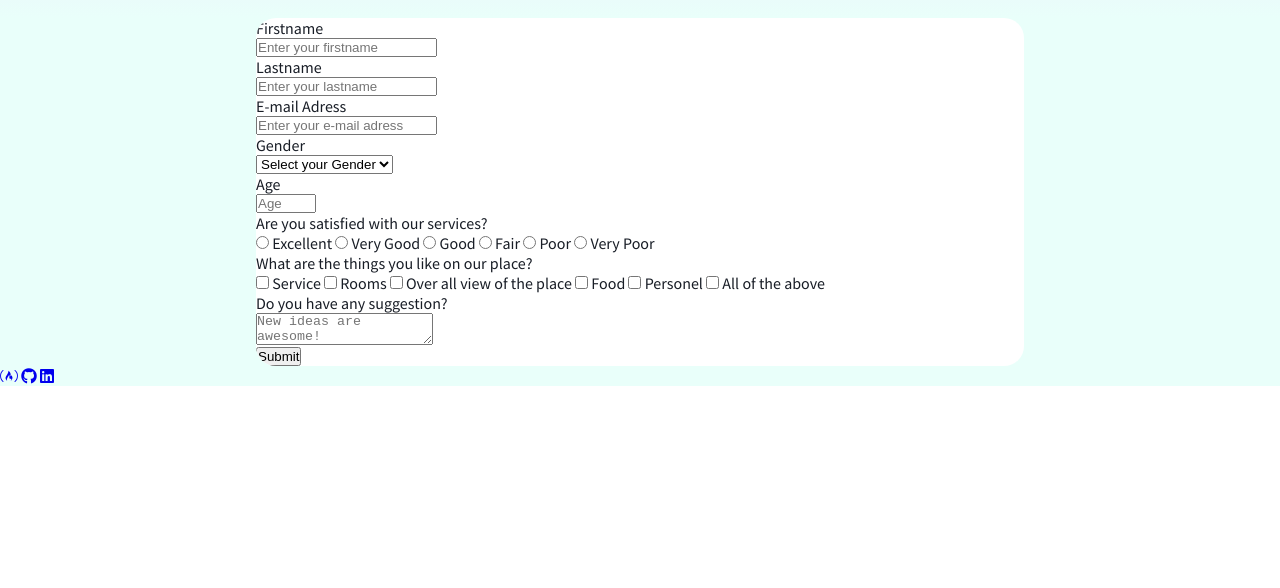
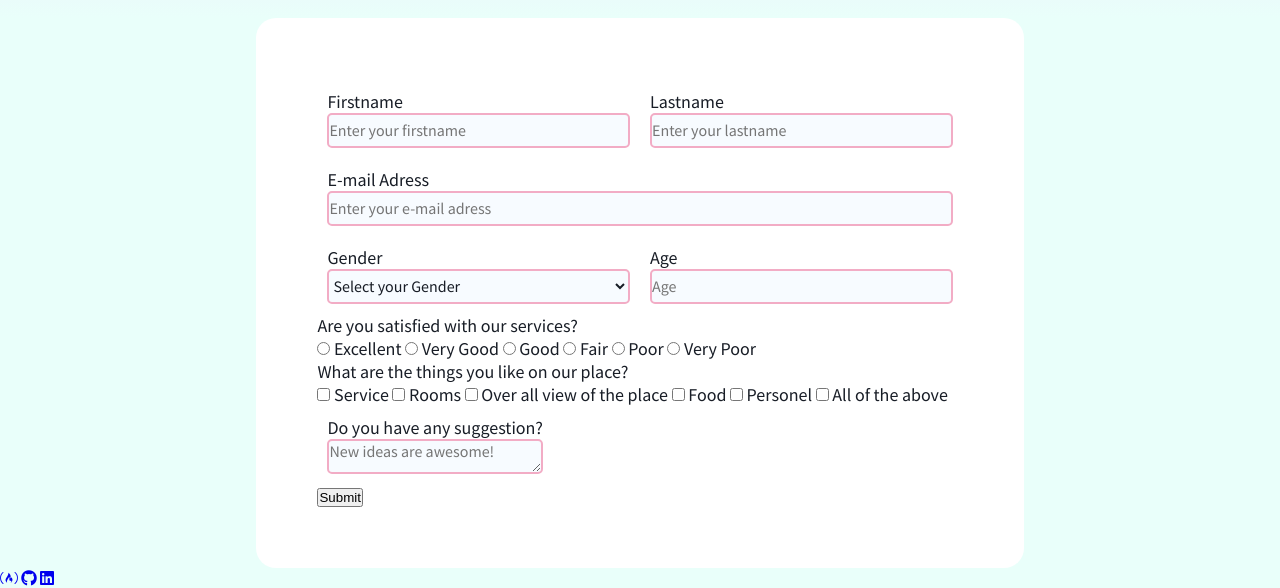
Before and after one commit to CarlaBruckmann/survey-form-FreeCodeCamp, a plain HTML site: page survey-form-FreeCodeCamp/index.html in a window 1280 px wide. Shown: the part 299-887 px from the top of the page. Before the commit the page ends 800 px from the top, so only its background shows below. Drawn offline with nearby package versions, Linux system fonts and the light colour scheme.

Commit message:
refactor(app) upgrade form
Upgrade section

```diff
--- a/survey-form-FreeCodeCamp/assets/css/home.css
+++ b/survey-form-FreeCodeCamp/assets/css/home.css
@@ -17,11 +17,7 @@
   text-decoration: none;
 }
 
-#wrapper-main {
-  max-width: 1500px;
-  margin: 0 auto;
-  background: var(--green);
-}
+
 
 body {
   font-family: "Source Sans Pro";
@@ -52,19 +48,43 @@ p {
   padding: 10px 0 0 3px;
 }
 
+input, select, textarea, option{
+  border: 2px solid var(--pink);
+  border-radius: 5px;
+  background-color: var(--blue);
+}
+
+#wrapper-main {
+  max-width: 1500px;
+  margin: 0 auto;
+  background: var(--green);
+}
+
 #survey-form {
   width: 60%;
   margin: 0 auto;
   overflow: hidden;
   background-color: var(--white);
   border-radius: 20px;
+  font-size: 18px;
 }
+
+#name, #email, #dropdown, #number, #suggestion{
+  width: 100%;
+  height: 35px;
+  font-family: "Source Sans Pro";
+  color: var(--black-regular);
+  font-size: 16px;
+}
+
+#wrapper-form-info {
+  margin: 8%;
+}
+
 
 .d-flex-row {
   display: flex;
   flex-direction: row;
-  justify-content: center;
-  align-items: flex-end;
 }
 
 .d-flex-column {
@@ -72,11 +92,18 @@ p {
   flex-direction: column;
   justify-content: center;
   align-items: flex-start;
+  padding: 10px;
 }
+
+.two-column{
+  width: 50%;
+}
+
 
 header .d-flex-row {
   width: 60%;
   margin: 0 auto;
+  align-items: flex-end;
 }
 
 header .d-flex-row .wrapper-title {
--- a/survey-form-FreeCodeCamp/assets/css/responsive.css
+++ b/survey-form-FreeCodeCamp/assets/css/responsive.css
@@ -16,6 +16,7 @@
 
       #survey-form {
         width: 70%;
+        font-size: 16px;
     }
 
 }
@@ -36,8 +37,10 @@
         font-size: 24px;
         line-height: 30px;
       }
+
       #survey-form {
         width: 80%;
+        font-size: 14px;
     }
 
 }
--- a/survey-form-FreeCodeCamp/index.html
+++ b/survey-form-FreeCodeCamp/index.html
@@ -41,9 +41,8 @@
             <div id="wrapper-title" class="wrapper-title">
               <h1 id="title">Survey!</h1>
               <p id="description">
-              We would like to hear your thoughts.<br>
-              Your feedback will be a great
-              help to improve our services.
+                We would like to hear your thoughts.<br />
+                Your feedback will be a great help to improve our services.
               </p>
             </div>
             <div id="wrapper-img" class="wrapper-img">
@@ -56,9 +55,10 @@
         </header>
         <main>
           <form id="survey-form">
+            <div id="wrapper-form-info">
               <section>
-            <div class="form-group">
-              <div class="d-flex-column">
+                <div class="form-group d-flex-row">
+                  <div class="d-flex-column two-column">
                     <label id="name-label" for="name">Firstname</label>
                     <input
                       type="text"
@@ -68,7 +68,7 @@
                       required
                     />
                   </div>
-              <div class="d-flex-column">
+                  <div class="d-flex-column two-column">
                     <label id="name-label" for="name">Lastname</label>
                     <input
                       type="text"
@@ -96,8 +96,8 @@
               </section>
 
               <section>
-            <div class="form-group">
-              <div class="d-flex-column">
+                <div class="form-group d-flex-row">
+                  <div class="d-flex-column two-column">
                     <label for="dropdown">Gender</label>
                     <select name="dropdown" id="dropdown">
                       <option disabled selected>Select your Gender</option>
@@ -108,7 +108,7 @@
                     </select>
                   </div>
 
-              <div class="d-flex-column">
+                  <div class="d-flex-column two-column">
                     <label id="number-label" for="number">Age</label>
                     <input
                       type="number"
@@ -128,11 +128,19 @@
                   <label>Are you satisfied with our services?</label>
                   <div id="selection">
                     <label>
-                  <input type="radio" name="satisfactory" value="Excellent" />
+                      <input
+                        type="radio"
+                        name="satisfactory"
+                        value="Excellent"
+                      />
                       Excellent
                     </label>
                     <label>
-                  <input type="radio" name="satisfactory" value="Very Good" />
+                      <input
+                        type="radio"
+                        name="satisfactory"
+                        value="Very Good"
+                      />
                       Very Good
                     </label>
                     <label>
@@ -148,7 +156,11 @@
                       Poor
                     </label>
                     <label>
-                  <input type="radio" name="satisfactory" value="Very Poor" />
+                      <input
+                        type="radio"
+                        name="satisfactory"
+                        value="Very Poor"
+                      />
                       Very Poor
                     </label>
                   </div>
@@ -156,6 +168,7 @@
               </section>
 
               <section>
+                <div class="form-group">
                   <label>What are the things you like on our place?</label>
                   <div class="selection">
                     <label>
@@ -187,10 +200,11 @@
                       All of the above
                     </label>
                   </div>
+                </div>
               </section>
 
               <section>
-            <div class="form-group">
+                <div class="form-group d-flex-row">
                   <div class="d-flex-column">
                     <label for="suggestion">Do you have any suggestion?</label>
                     <textarea
@@ -205,6 +219,7 @@
               <section class="form-group">
                 <button id="submit">Submit</button>
               </section>
+            </div>
           </form>
         </main>
 
```
Lines whose indentation alone changed are shown as unchanged.
